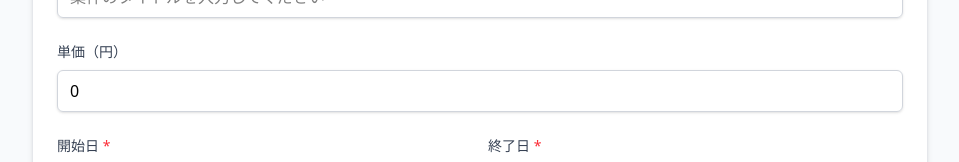
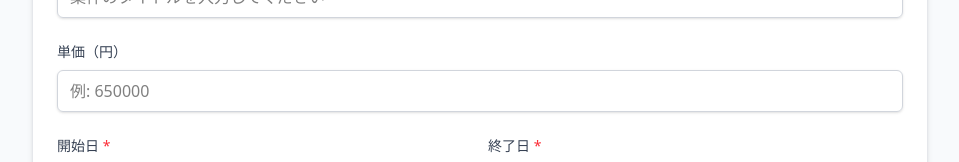
Before and after one commit to jaganoer-works/ses-portal, a Next.js app in the folder ses-app/: page /projects/new in a window 1280 px wide. Shown: the part 209-371 px from the top of the page, without its empty margins (160-1119 px from the left). Built offline with nearby package versions, Linux system fonts and the light colour scheme.

Commit message:
feat: プロジェクトフォームの価格フィールドを文字列に変更し、空文字列の場合の処理を追加。プレースホルダーを更新。

```diff
--- a/ses-app/src/app/projects/components/ProjectForm.tsx
+++ b/ses-app/src/app/projects/components/ProjectForm.tsx
@@ -11,7 +11,7 @@ type ProjectFormProps = {
 
 const initialFormData: ProjectFormData = {
   title: "",
-  price: 0,
+  price: "",
   periodStart: "",
   periodEnd: "",
   description: "",
@@ -37,7 +37,7 @@ export function ProjectForm({ mode, initialData }: ProjectFormProps) {
     if (mode === "edit" && initialData) {
       setFormData({
         title: initialData.title,
-        price: initialData.price || 0,
+        price: initialData.price || "",
         periodStart: initialData.periodStart.split('T')[0], // YYYY-MM-DD形式に変換
         periodEnd: initialData.periodEnd.split('T')[0],
         description: initialData.description || "",
@@ -56,7 +56,9 @@ export function ProjectForm({ mode, initialData }: ProjectFormProps) {
       const checked = (e.target as HTMLInputElement).checked;
       setFormData(prev => ({ ...prev, [name]: checked }));
     } else if (type === "number") {
-      setFormData(prev => ({ ...prev, [name]: parseInt(value) || 0 }));
+      // 空文字列の場合はそのまま、数値の場合はparseIntして設定
+      const numValue = value === "" ? "" : parseInt(value) || "";
+      setFormData(prev => ({ ...prev, [name]: numValue }));
     } else {
       setFormData(prev => ({ ...prev, [name]: value }));
     }
@@ -70,6 +72,7 @@ export function ProjectForm({ mode, initialData }: ProjectFormProps) {
     try {
       const submitData = {
         ...formData,
+        price: formData.price === "" ? null : formData.price,
         periodStart: new Date(formData.periodStart).toISOString(),
         periodEnd: new Date(formData.periodEnd).toISOString(),
       };
@@ -153,7 +156,7 @@ export function ProjectForm({ mode, initialData }: ProjectFormProps) {
           onChange={handleInputChange}
           min="0"
           className="block w-full px-3 py-2 border border-gray-300 rounded-md shadow-sm focus:outline-none focus:ring-accent focus:border-accent"
-          placeholder="0"
+          placeholder="例: 650000"
         />
       </div>
 
--- a/ses-app/src/lib/types/project.ts
+++ b/ses-app/src/lib/types/project.ts
@@ -41,7 +41,7 @@ export type ProjectListItem = Pick<
 // 新規作成・編集用の型
 export type ProjectFormData = {
   title: string;
-  price: number;
+  price: number | "";
   periodStart: string;
   periodEnd: string;
   description: string;
```
